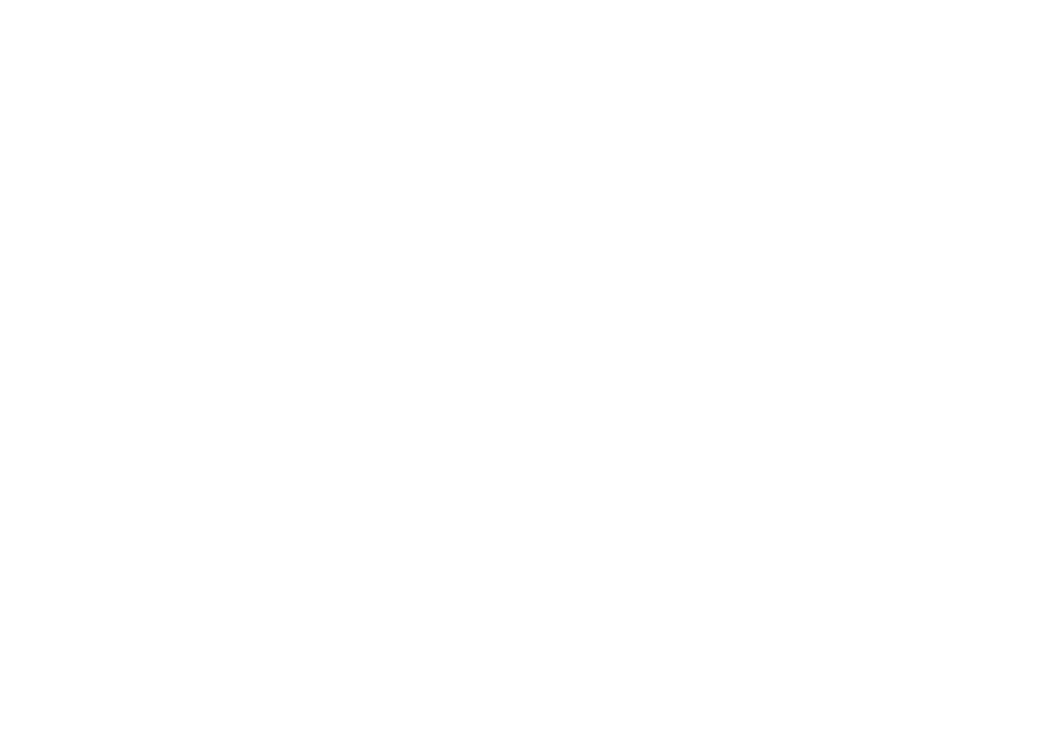
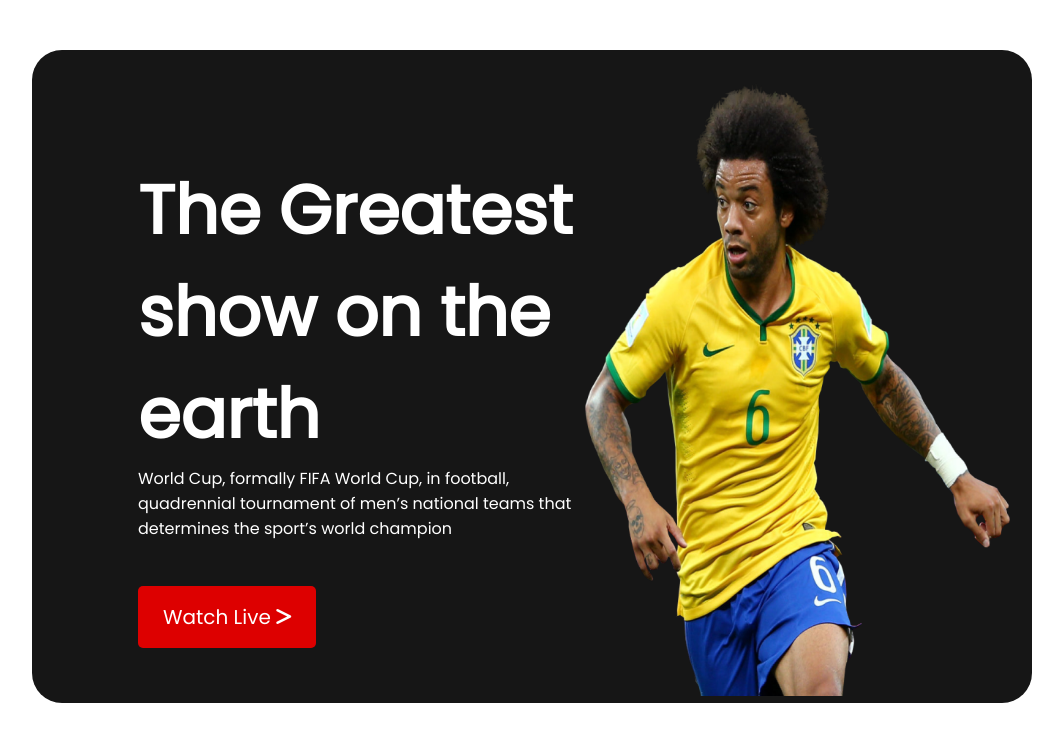
Before and after one commit to MoriamAkterSwarna/World-Cup, a plain HTML site: page index.html in a window 1280 px wide. Shown: the whole page, without its empty margins (108-1171 px from the left). Drawn offline with Linux system fonts and the light colour scheme.

Commit message:
Header Sectio added

```diff
--- a/index.html
+++ b/index.html
@@ -6,10 +6,34 @@
     <meta http-equiv="X-UA-Compatible" content="IE=edge">
     <meta name="viewport" content="width=device-width, initial-scale=1.0">
     <title>World Cup</title>
+
+    <!-- Stylesheet -->
+    <link rel="stylesheet" href="styles/style.css">
+
+    <!-- Font Awesome Kit -->
+    <script src="https://kit.fontawesome.com/e610cb9d54.js" crossorigin="anonymous"></script>
 </head>
 
 <body>
 
+    <header>
+        <div class="header-section">
+            <div class="header-left">
+                <h1 class="header-title">
+                    The Greatest show on the earth
+                </h1>
+                <p>World Cup, formally FIFA World Cup, in football, quadrennial tournament of men’s national teams that
+                    determines
+                    the sport’s world champion</p>
+                <a href="" class="btn"><span>Watch Live <i class="fa-solid fa-greater-than"></i>
+                    </span></a>
+            </div>
+            <div class="header-image">
+                <img src="images/bannar.png" alt="">
+            </div>
+        </div>
+    </header>
+
 </body>
 
 </html>
--- a/styles/style.css
+++ b/styles/style.css
@@ -10,3 +10,134 @@
 body {
     font-family: 'Poppins', sans-serif;
 }
+
+/* Header Section Styles */
+.header-section {
+    display: flex;
+    background: #161616;
+    border-radius: 30px;
+    margin: 50px 140px;
+}
+
+.header-left {
+    width: 50%;
+    color: white;
+    margin-top: 110px;
+    margin-left: 106px;
+    margin-right: 24;
+}
+
+.header-left h1 {
+    font-size: 68px;
+}
+
+.header-left p {
+    font-size: 16px;
+    margin-bottom: 45px;
+}
+
+.header-left a {
+    text-decoration: none;
+    color: white;
+    font-size: 20px;
+    padding: 16px 25px;
+    display: inline-block;
+    position: relative;
+    box-shadow: inset 0 0 0 0 #220641;
+    transition: ease-out 2s;
+
+}
+
+span {
+    display: block;
+}
+
+.btn {
+    background-color: #DD0000;
+    border-radius: 5px;
+
+}
+
+.btn::before,
+.btn::after {
+    content: '';
+    display: block;
+    position: absolute;
+    background-color: hsl(259, 93%, 45%);
+    transition: 2s;
+    transition-delay: 1s;
+}
+
+span::before,
+span::after {
+    content: '';
+    display: block;
+    position: absolute;
+    background-color: hsl(259, 93%, 45%);
+    transition: 2s;
+    transition-delay: 0;
+}
+
+.btn::before {
+    top: 0;
+    right: 0;
+    width: 0;
+    height: 3px;
+}
+
+.btn::after {
+    left: 0;
+    bottom: 0;
+    width: 0;
+    height: 3px;
+}
+
+span::before {
+    top: 0;
+    left: 0;
+    width: 3px;
+    height: 0;
+}
+
+span::after {
+    right: 0;
+    bottom: 0;
+    width: 3px;
+    height: 0;
+}
+
+.btn:hover {
+    box-shadow: inset 300px 0 0 0 hsl(233, 84%, 13%);
+    cursor: pointer;
+    /* border: 2px solid hsl(234, 63%, 48%); */
+}
+
+a:hover::before {
+    width: 100%;
+}
+
+a:hover::after {
+    width: 100%;
+}
+
+a:hover span::before {
+    height: 100%;
+    transition-delay: 1s;
+}
+
+a:hover span::after {
+    height: 100%;
+    transition-delay: 1s;
+}
+
+.header-image {
+    width: 50%;
+    margin-top: 33px;
+
+}
+
+.header-image img {
+    width: 95%;
+    height: 613px;
+
+}
```
Also changed, not shown: images/bannar.png (added).
